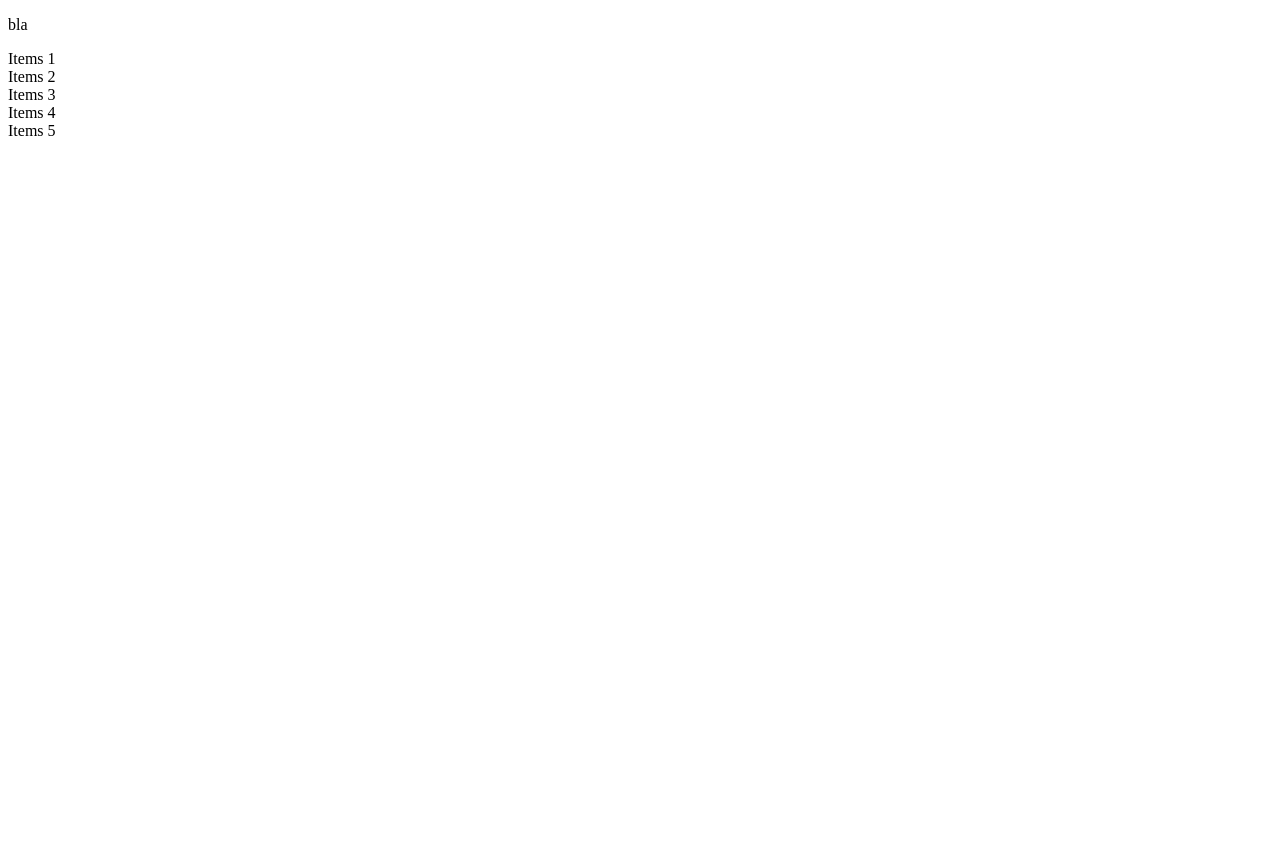
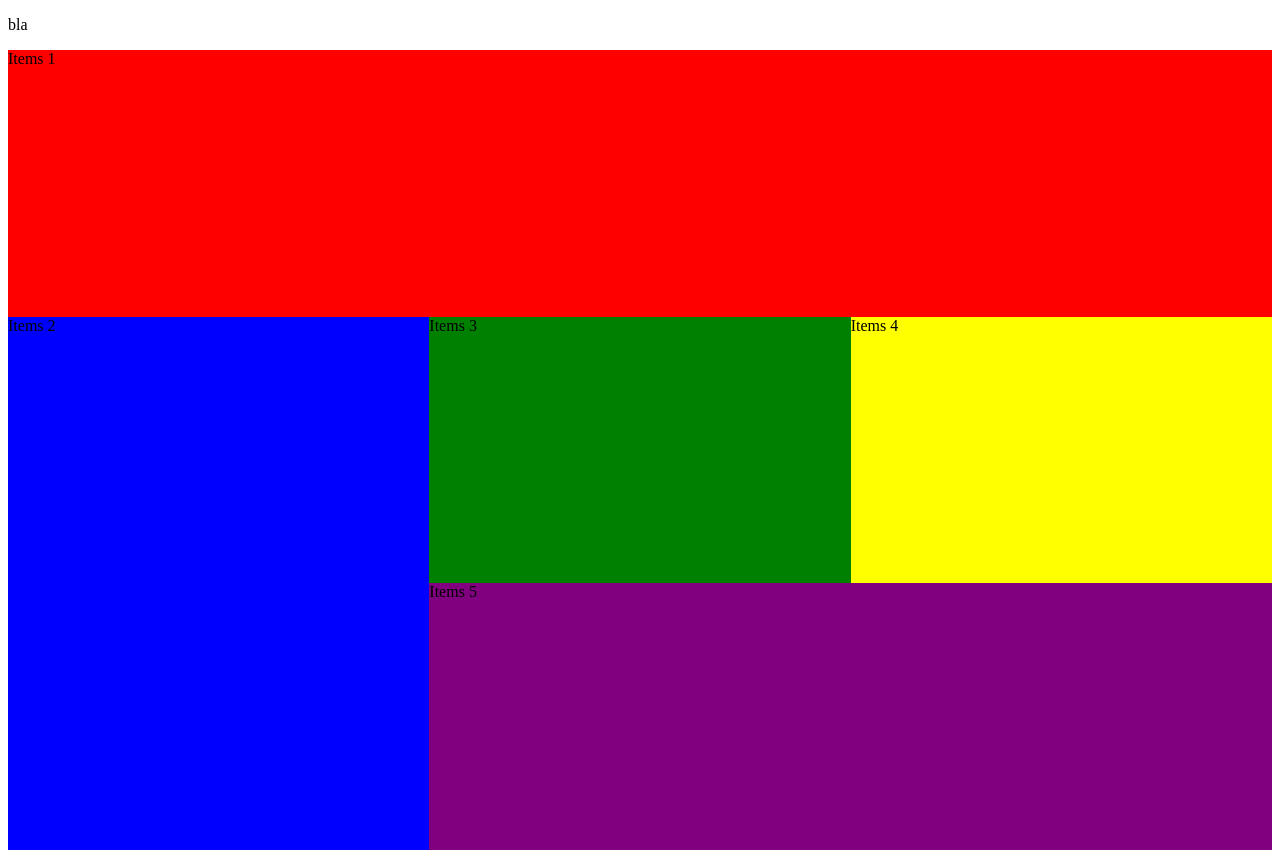
Before and after one commit to luismasg/test-debu1, a plain HTML site: page index.html in a window 1280 px wide. Before the commit the page ends 800 px from the top, so only its background shows below. Drawn offline with Linux system fonts and the light colour scheme.

Commit message:
Edicion de Grid-layout

```diff
--- a/index.html
+++ b/index.html
@@ -4,16 +4,17 @@
     <meta charset="UTF-8" />
     <meta name="viewport" content="width=device-width, initial-scale=1.0" />
     <meta http-equiv="X-UA-Compatible" content="ie=edge" />
+    <link rel="stylesheet" href="style.css" >
     <title>Document</title>
   </head>
   <body>
     <p>bla</p>
     <section class="container">
-      <div class="item">Items 1</div>
-      <div class="item">Items 2</div>
-      <div class="item">Items 3</div>
-      <div class="item">Items 4</div>
-      <div class="item">Items 5</div>
+      <div class="item1">Items 1</div>
+      <div class="item2">Items 2</div>
+      <div class="item3">Items 3</div>
+      <div class="item4">Items 4</div>
+      <div class="item5">Items 5</div>
     </section>
   </body>
 </html>
--- a/style.css
+++ b/style.css
@@ -1,4 +1,34 @@
 .container {
     display: grid;
+    grid-template: repeat(3, 1fr)/ repeat(3, 1fr);
+    height: 100vh;
+    grid-template-areas: "Header Header Header"
+                         "Nav Container-left Container-right"
+                         "Nav Footer Footer" ;
+}
+
+.item1 {
+    background: red;
+    grid-area: Header;
+}
+
+.item2 {
+    grid-area: Nav;
+    background: blue;
 
 }
+
+.item3 {
+    grid-area: Container-left;
+    background: green;
+}
+
+.item4 {
+    grid-area: Container-right;
+    background: yellow;
+}
+
+.item5 {
+    grid-area: Footer;
+    background: purple;
+}
```
